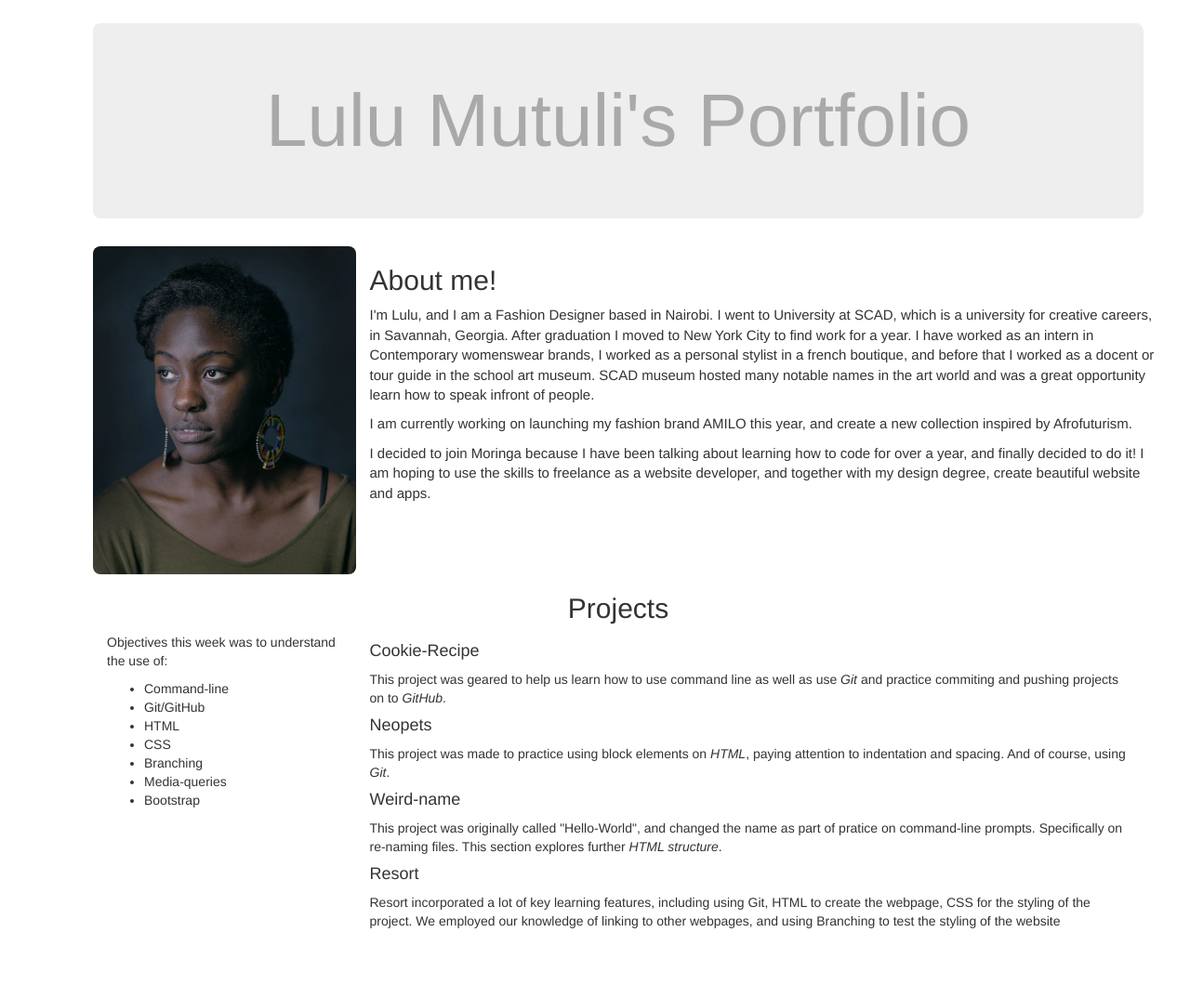
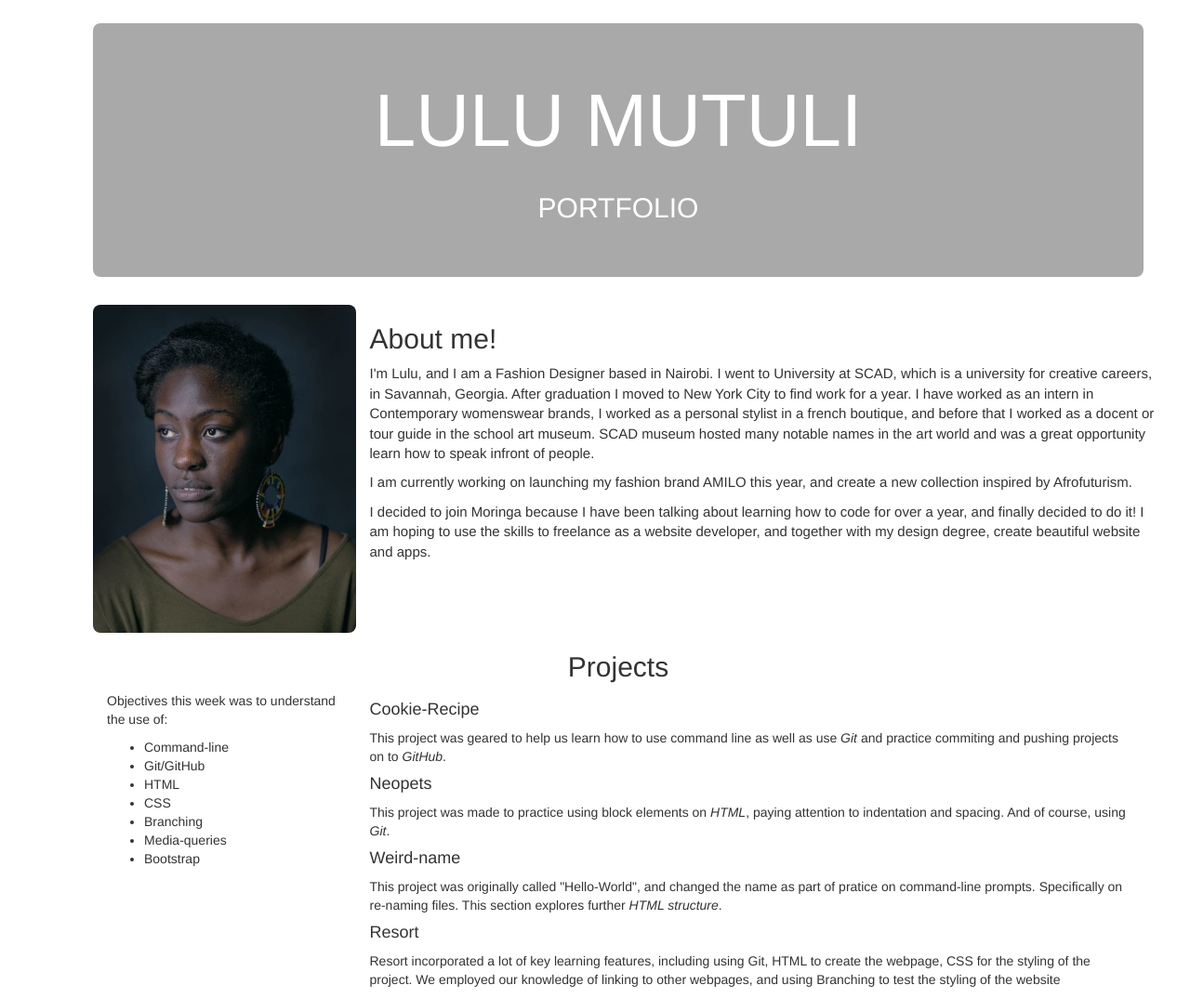
Before and after one commit to lulumuts/lulumuts.github.io, a plain HTML site: page portfolio.html in a window 1280 px wide. Shown: the whole page at 93% size. Before the commit the page ends 1011 px from the top, so only its background shows below. Drawn offline with Linux system fonts and the light colour scheme.

Commit message:
committing before pull of READme

```diff
--- a/css/styles.css
+++ b/css/styles.css
@@ -25,8 +25,9 @@ h2 {
 .jumbotron {
   font-size: 80px;
   text-align: center;
-  color: Darkgrey;
+  color: white;
   border-radius: 8px;
+  background-color: darkgrey;
 }
 .header {
     text-align: left;
--- a/portfolio.html
+++ b/portfolio.html
@@ -8,7 +8,9 @@
   </head>
   <body>
     <div class="jumbotron"
-      <h1>Lulu Mutuli's Portfolio</h1>
+      <h1>LULU MUTULI</h1>
+      <h2>PORTFOLIO</h2>
+
     </div>
 
       <img src="PICS/portfolio.jpg" alt="portfolio photo">
```
